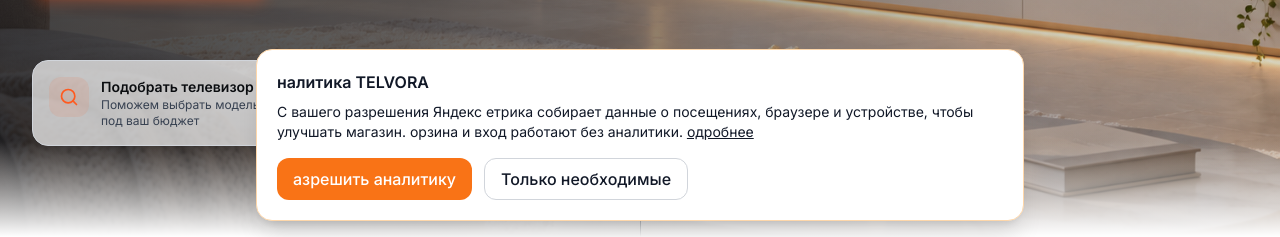
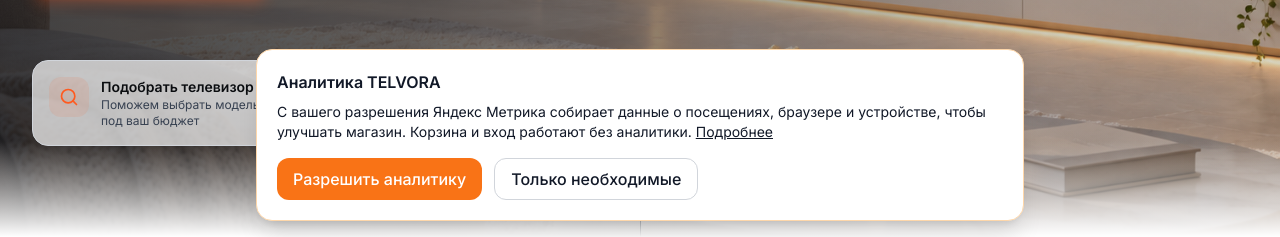
Before and after one commit to pctop365-lab/telvora, a React (Vite) app: page / in a window 1280 px wide. Shown: the part 563-800 px from the top of the page. Built offline with nearby package versions, Linux system fonts and the light colour scheme; no server answers.

Commit message:
Fix Russian text in analytics consent banner

```diff
--- a/src/components/AnalyticsConsent.tsx
+++ b/src/components/AnalyticsConsent.tsx
@@ -99,19 +99,19 @@ export default function AnalyticsConsent() {
 
   return <>
     {(consent === null || settings) && (
-      <section aria-label="астройки аналитики"
+      <section aria-label="Настройки аналитики"
         className="fixed bottom-4 left-4 right-4 z-[100] mx-auto max-w-3xl rounded-2xl border border-orange-200 bg-white p-5 text-gray-900 shadow-xl">
-        <p className="font-semibold">налитика TELVORA</p>
+        <p className="font-semibold">Аналитика TELVORA</p>
         <p className="mt-2 text-sm">
-          С вашего разрешения Яндекс етрика собирает данные о посещениях,
+          С вашего разрешения Яндекс Метрика собирает данные о посещениях,
           браузере и устройстве, чтобы улучшать магазин.
-          орзина и вход работают без аналитики.{' '}
-          <a href="/cookies" className="underline">одробнее</a>
+          Корзина и вход работают без аналитики.{' '}
+          <a href="/cookies" className="underline">Подробнее</a>
         </p>
         <div className="mt-4 flex flex-wrap gap-3">
           <button type="button" onClick={() => choose('yes')}
             className="rounded-xl bg-orange-500 px-4 py-2 font-medium text-white">
-            азрешить аналитику
+            Разрешить аналитику
           </button>
           <button type="button" onClick={() => choose('no')}
             className="rounded-xl border border-gray-300 px-4 py-2 font-medium">
@@ -123,7 +123,7 @@ export default function AnalyticsConsent() {
     {pathname === '/cookies' && consent !== null && !settings && (
       <button type="button" onClick={() => setSettings(true)}
         className="fixed bottom-4 right-4 z-[90] rounded-xl border border-orange-200 bg-white px-4 py-3 text-gray-900 shadow-lg">
-        астройки аналитики
+        Настройки аналитики
       </button>
     )}
   </>;
```
